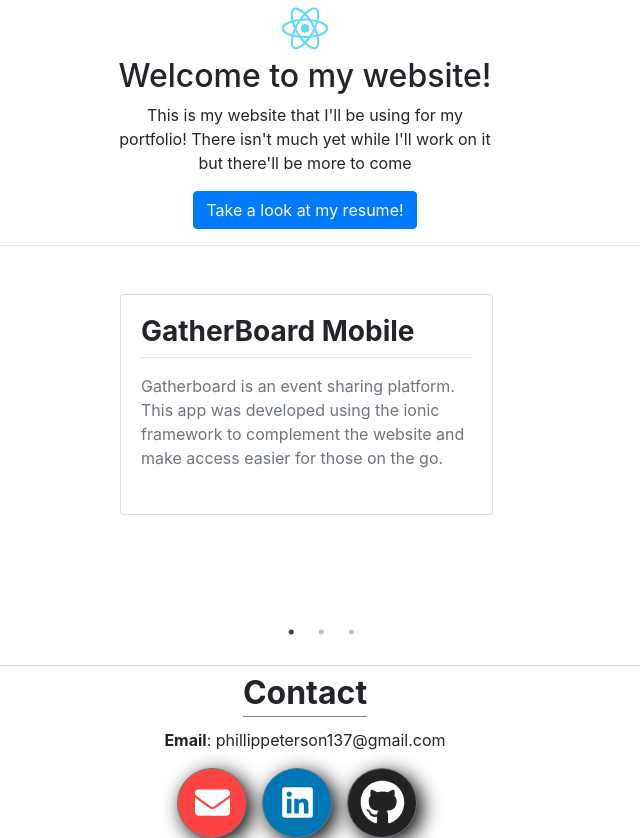
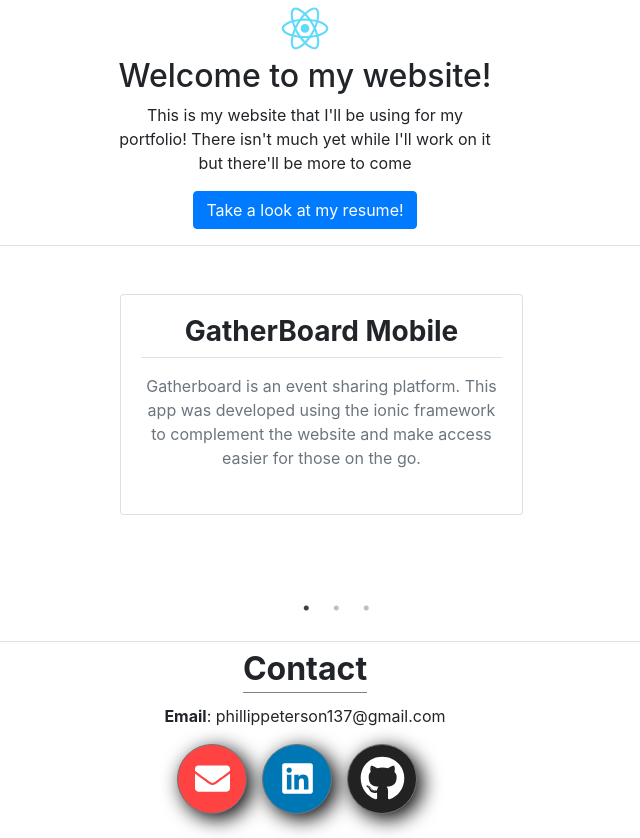
Before and after one commit to PhillipPeterson/phillpeterson.com, a React (Create React App) app: page / in a window 1280 px wide. Shown: the whole page, without its empty margins (335-975 px from the left). Built offline with nearby package versions, Linux system fonts and the light colour scheme.

Commit message:
some formatting in files, added general center text align to index.css

```diff
--- a/src/App.js
+++ b/src/App.js
@@ -9,16 +9,16 @@ const App = () => (
 
 		<Header />
 
-		<main className="pt-5">
+		<main className="pt-5 center">
 
 			<Container className="pb-5">
 				<Row className="pt-0 w-100 px-4 px-xl-0 position-relative">
-				<Col xs={4} sm={4} md={4} />
-				<Col md={5} className="pb-6 pb-md-0 mb-md-0 mx-md-0">
-					<PortfolioSlider />
+					<Col xs={4} sm={4} md={4} />
+					<Col md={5} className="pb-6 pb-md-0 mb-md-0 mx-md-0">
+						<PortfolioSlider />
 
-				</Col>
-				<Col xs={4} sm={4} md={4} />
+					</Col>
+					<Col xs={4} sm={4} md={4} />
 				</Row>
 
 			</Container>
--- a/src/components/Footer.js
+++ b/src/components/Footer.js
@@ -1,7 +1,6 @@
 import React from 'react';
 import { FaLinkedin, FaGithub, FaEnvelope } from 'react-icons/fa';
 import { Container, Button, Row, Col } from 'reactstrap';
-
 
 const style = {
 
@@ -36,16 +35,9 @@ const style = {
         boxShadow: "5px 5px 20px black"
     },
 
-    footer: {
-        margin: '0 auto',
-        textAlign: 'center'
-    }
-
 };
 
 class Footer extends React.Component {
-
-
 
     onClick(link) {
         if (link === 'email') {
@@ -60,38 +52,31 @@ class Footer extends React.Component {
     render() {
         return (
 
-            <footer className="border-top" >
+            <footer className="border-top pb-4" >
                 <Row>
 
                     <Col xs={4} sm={4} md={4} />
 
                     <Col md={4}>
 
-                        <Container className="pt-2" style={style.footer}>
-
-
+                        <Container className="pt-2 center" >
                             <span className="pb-1 h2" style={style.span}><b>Contact</b></span>
-
-
-
                             <p className="pt-3"><b>Email</b>: phillippeterson137@gmail.com</p>
-
-
-
                         </Container>
 
-                        <Container style={style.footer}>
+                        <Container className="center">
 
                             <Button style={style.email} onClick={() => this.onClick('email')}>
                                 <FaEnvelope style={{ width: 35, height: 35 }} />
                             </Button>
+
                             <Button style={style.linkedin} onClick={() => this.onClick('linkedin')}>
                                 <FaLinkedin style={{ width: 35, height: 35 }} />
                             </Button>
+
                             <Button style={style.github} onClick={() => this.onClick('git')}>
                                 <FaGithub style={{ width: 45, height: 45 }} />
                             </Button>
-
 
                         </Container>
                     </Col>
--- a/src/components/Header.js
+++ b/src/components/Header.js
@@ -4,11 +4,6 @@ import logo from '../logo.svg';
 import {Container, Row, Col, Button} from 'reactstrap';
 
 const styles = {
-
-
-	row: {
-		textAlign: 'center'
-	},
 
 	logo: {
 		width: 80
@@ -22,16 +17,13 @@ class Header extends React.Component {
 		return (
 
 			<header className="border-bottom">
-				<Row className="bg-white pb-3" style={styles.row}>
+				<Row className="center pb-3">
 
 					<Col xs={4} sm={4} md={4} />
 
 					<Col md={4} >
 						<Container >
-
 							<img src={logo} alt="logo" className="logo" style={styles.logo} />
-
-
 						</Container>
 
 						<Container>
--- a/src/components/PortfolioSlider.js
+++ b/src/components/PortfolioSlider.js
@@ -14,15 +14,17 @@ class PortfolioSlider extends React.Component {
 		autoplaySpeed: 7000
     };
 	return (
-      <div className="slider">
+		<div>
 			<Slider {...settings}>
 
 				<div className="slider">
 					<PortfolioCard data={data["0"]} />
 				</div>
+
 				<div className="slider">
 					<PortfolioCard data={data["1"]}/>
 				</div>
+
 				<div className="slider">
 					<PortfolioCard data={data["2"]}/>
 				</div>
--- a/src/index.css
+++ b/src/index.css
@@ -17,3 +17,8 @@ code {
 .slider {
   padding-right: 30px;
 }
+
+.center {
+  text-align: center;
+
+}
```
Lines whose indentation alone changed are shown as unchanged.
